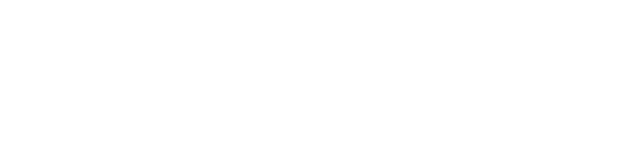
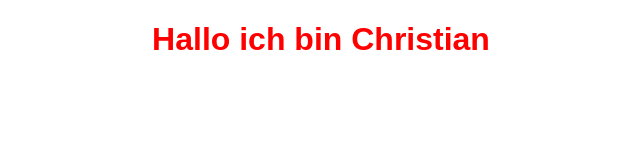
Before and after one commit to Delloarc/Projekt-Informatik, a plain HTML site: page index.html in a window 1280 px wide. Shown: the whole page, without its empty margins (319-959 px from the left). Drawn offline with Linux system fonts and the light colour scheme.

Commit message:
Add files via upload

```diff
--- a/index.html
+++ b/index.html
@@ -10,7 +10,13 @@
 </head>
 <body>
 
+<div class="navbar">
+    <div class="navbar-links">
 
+    </div>
+</div>
+
+<h1>Hallo ich bin Christian</h1>
 
 </body>
 </html>
--- a/styles.css
+++ b/styles.css
@@ -1,3 +1,7 @@
+* {
+    font-family: sans-serif;
+}
 h1 {
-    color: blue;
+    color: red;
+    text-align: center;
 }
```
